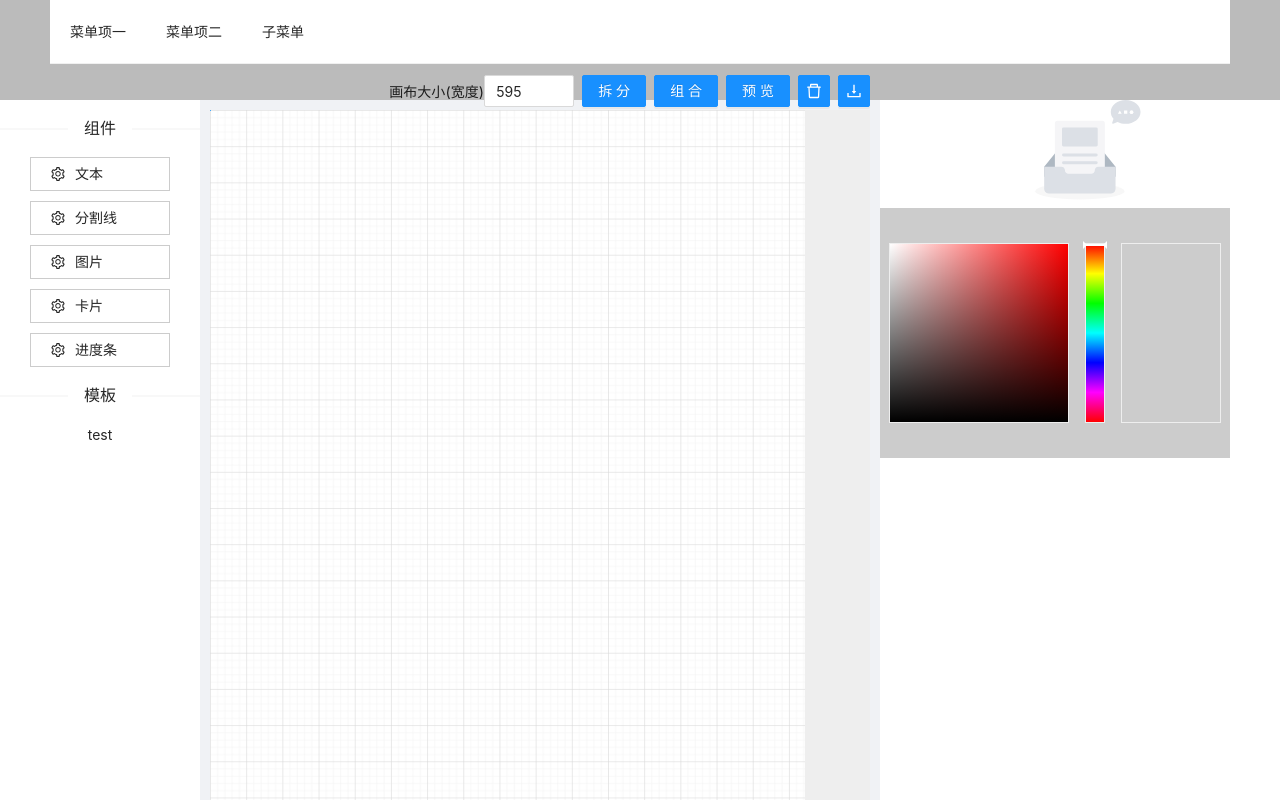
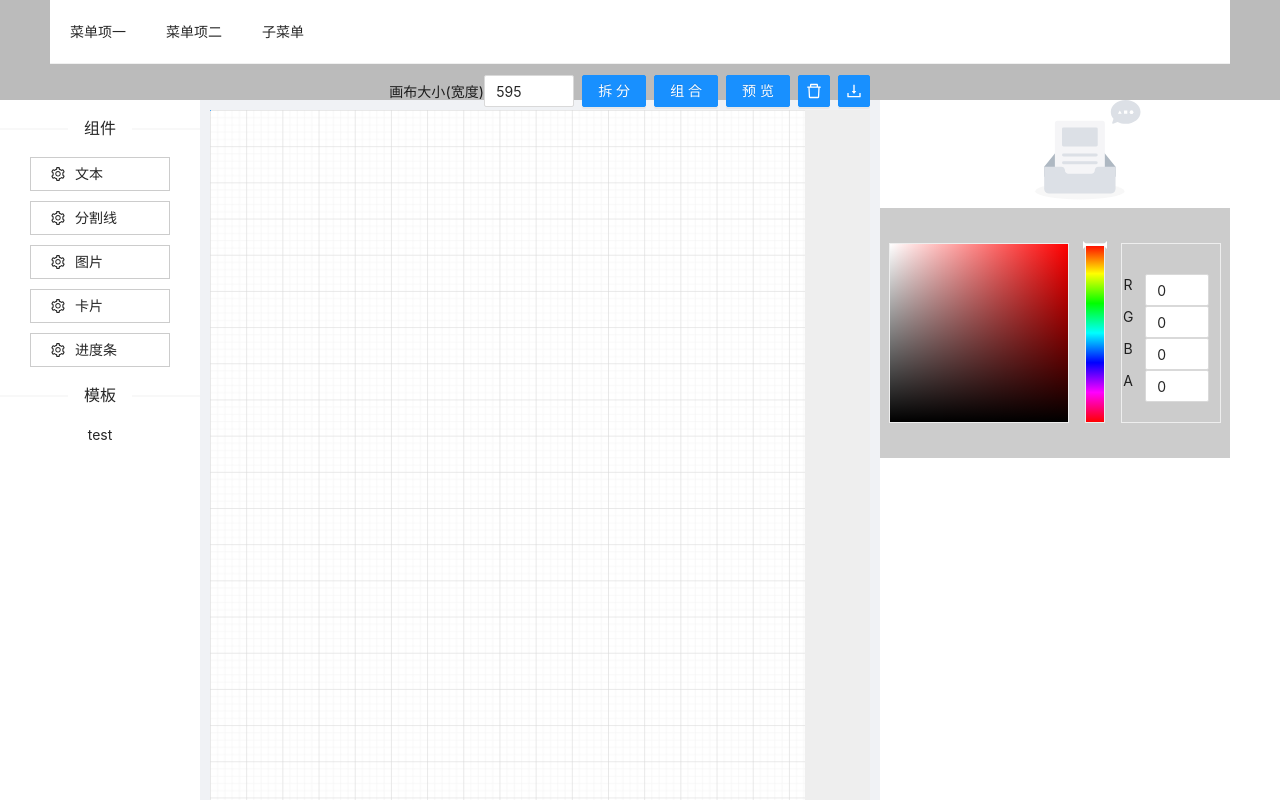
Before and after one commit to DragonLJH/react-resume-ts-app, a React (Create React App) app: page / in a window 1280 px wide. Shown: the top 800 px of the page. Built offline with nearby package versions, Linux system fonts and the light colour scheme.

Commit message:
颜色面板的实现.v.1.2

```diff
--- a/src/components/AppLayoutRight/ColorPanel.tsx
+++ b/src/components/AppLayoutRight/ColorPanel.tsx
@@ -1,4 +1,5 @@
-import React, { FC, useRef, useState } from 'react';
+import React, { FC, useMemo, useRef, useState } from 'react';
+import { InputNumber, Space, Row, Col } from 'antd';
 import './color-panel.css';
 
 export const ColorPanel: FC = () => {
@@ -7,7 +8,7 @@ export const ColorPanel: FC = () => {
 
     const [hsvH, setHsvH] = useState(0)
     const [rodTop, setRodTop] = useState(0)
-    const [rgbColor, setRgbColor] = useState(`rgba(255,255,255,0)`)
+    const [rgbColor, setRgbColor] = useState({ R: 0, G: 0, B: 0, A: 0 })
 
     const colorScaleColumnDown = (event: any) => {
         const { clientY } = event
@@ -16,30 +17,39 @@ export const ColorPanel: FC = () => {
         setHsvH(res * 2)
         setRodTop(res)
     }
-    const toRGB = (h: number, s: number, v: number) => {
-        let rH, rG, rB;
-        let a, f, p, q, t;
-        a = parseInt((h / 60).toFixed(0))
-        f = h / 60 - a
-        p = v * (1 - s)
-        q = v * (1 - f * s)
-        t = v * (1 - (1 - f) * s)
-        if (a = 0) [rH, rG, rB] = [v, t, p]
-        if (a = 1) [rH, rG, rB] = [q, v, p]
-        if (a = 2) [rH, rG, rB] = [p, v, t]
-        if (a = 3) [rH, rG, rB] = [p, q, v]
-        if (a = 4) [rH, rG, rB] = [t, p, v]
-        if (a = 5) [rH, rG, rB] = [v, p, q]
-        setRgbColor(`rgb(${rH},${rG},${rB})`)
-        console.log([rH, rG, rB])
+    const toRGB = (H: number, S: number, V: number) => {
+        let R, G, B, var_r, var_g, var_b;
+        if (S == 0) {
+            R = V * 255
+            G = V * 255
+            B = V * 255
+        } else {
+            let var_h = H / 60
+            if (var_h == 6) var_h = 0      //H must be < 1
+            let var_i = parseInt(var_h + "")             //Or ... var_i = floor( var_h )
+            let p = V * (1 - S)
+            let q = V * (1 - S * (var_h - var_i))
+            let t = V * (1 - S * (1 - (var_h - var_i)))
+            if (var_i == 0) { var_r = V; var_g = t; var_b = p }
+            else if (var_i == 1) { var_r = q; var_g = V; var_b = p }
+            else if (var_i == 2) { var_r = p; var_g = V; var_b = t }
+            else if (var_i == 3) { var_r = p; var_g = q; var_b = V }
+            else if (var_i == 4) { var_r = t; var_g = p; var_b = V }
+            else { var_r = V; var_g = p; var_b = q }
+            R = var_r * 255
+            G = var_g * 255
+            B = var_b * 255
+        }
+
+        setRgbColor({ R: parseInt(R + ""), G: parseInt(G + ""), B: parseInt(B + ""), A: 1 })
     }
     const colorPanelItemDown = (event: any) => {
         const { clientX, clientY } = event
         const { x, y } = colorPanelItem.current.getBoundingClientRect()
         const [newX, newY] = [clientX - x, clientY - y]
-        toRGB(hsvH, newX / 180, newY / 180)
-        console.log(clientX - x, clientY - y)
+        toRGB(hsvH, newX / 180, 1 - newY / 180)
     }
+
 
     return (<div className="color-panel">
         <div ref={colorPanelItem}
@@ -54,7 +64,34 @@ export const ColorPanel: FC = () => {
             <div className="rod" style={{ top: rodTop }}></div>
         </div>
         <div className="display-inline-block msg">
-            <div className="item" style={{ backgroundColor: rgbColor }}></div>
+            <div className="item" style={{ backgroundColor: `rgba(${rgbColor.R},${rgbColor.G},${rgbColor.B},${rgbColor.A})` }}></div>
+            <div>
+                <Row>
+                    <Col span={3}>R</Col>
+                    <Col span={21}>
+                        <InputNumber style={{ width: "4rem" }} min={0} max={255} value={rgbColor.R} onChange={(val) => { setRgbColor({ ...rgbColor, R: val }) }} />
+                    </Col>
+                </Row>
+                <Row>
+                    <Col span={3}>G</Col>
+                    <Col span={21}>
+                        <InputNumber style={{ width: "4rem" }} min={0} max={255} value={rgbColor.G} onChange={(val) => { setRgbColor({ ...rgbColor, G: val }) }} />
+                    </Col>
+                </Row>
+                <Row>
+                    <Col span={3}>B</Col>
+                    <Col span={21}>
+                        <InputNumber style={{ width: "4rem" }} min={0} max={255} value={rgbColor.B} onChange={(val) => { setRgbColor({ ...rgbColor, B: val }) }} />
+                    </Col>
+                </Row>
+                <Row>
+                    <Col span={3}>A</Col>
+                    <Col span={21}>
+                        <InputNumber style={{ width: "4rem" }} min={0} max={1} value={rgbColor.A} onChange={(val) => { setRgbColor({ ...rgbColor, A: val }) }} />
+                    </Col>
+                </Row>
+
+            </div>
         </div>
 
 
--- a/src/components/AppLayoutRight/color-panel.css
+++ b/src/components/AppLayoutRight/color-panel.css
@@ -84,6 +84,6 @@
 }
 
 .color-panel>.msg>.item {
-    width: 30px;
+    width: 100%;
     height: 30px;
 }
```
